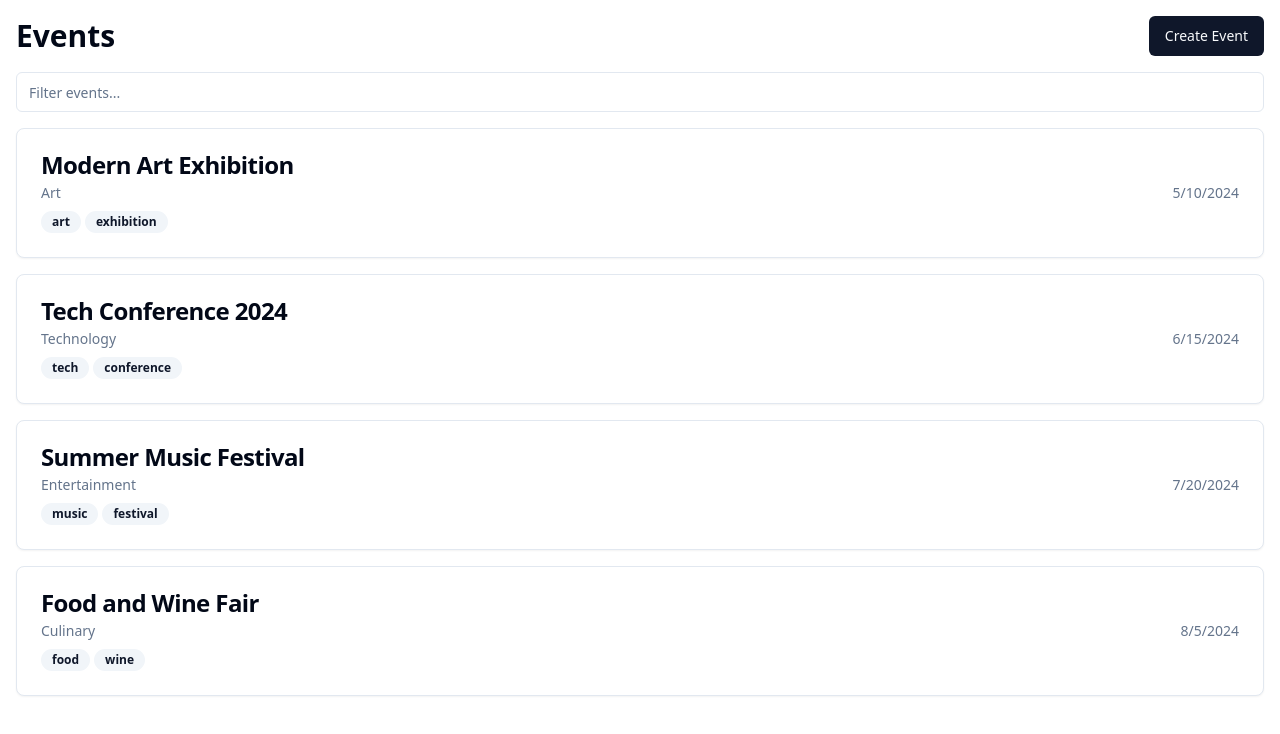
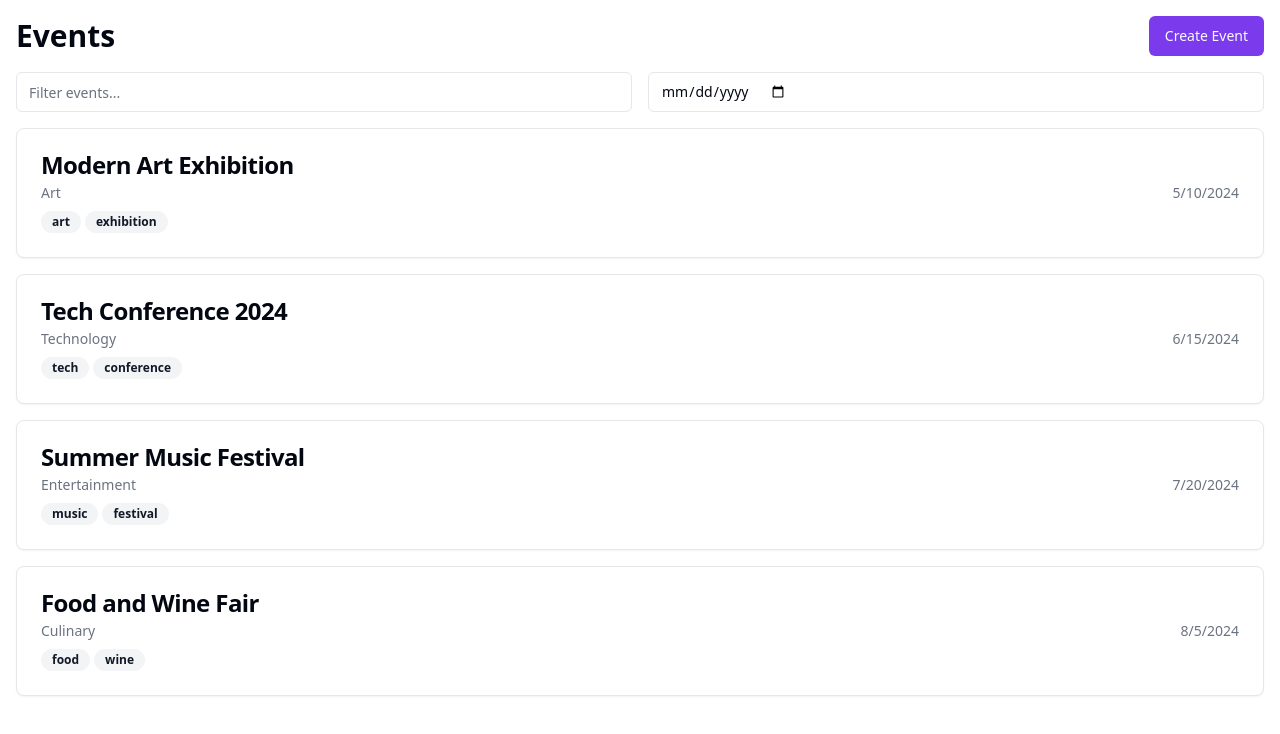
Before and after one commit to GPT-Engineer-App/event-chronicle-hub, a React (Vite) app: page /events in a window 1280 px wide. Shown: the top 734 px of the page. Built offline with nearby package versions, Linux system fonts and the light colour scheme.

Commit message:
Fix color generation and navigation
- Addressed issues with color generation in the application.
- Implemented functionality to navigate back to the main view when an event is pressed.
- Added a date filter to enhance event filtering capabilities.
[skip gpt_engineer]

```diff
--- a/src/components/EventList.jsx
+++ b/src/components/EventList.jsx
@@ -1,19 +1,28 @@
 import EventItem from './EventItem';
 
-const EventList = ({ events, filter }) => {
-  const filteredEvents = events.filter(event =>
-    event.name.toLowerCase().includes((filter || '').toLowerCase()) ||
-    event.category.toLowerCase().includes((filter || '').toLowerCase()) ||
-    event.tags.some(tag => tag.toLowerCase().includes((filter || '').toLowerCase()))
-  );
+const EventList = ({ events, textFilter, dateFilter }) => {
+  const filteredEvents = events.filter(event => {
+    const matchesText =
+      event.name.toLowerCase().includes((textFilter || '').toLowerCase()) ||
+      event.category.toLowerCase().includes((textFilter || '').toLowerCase()) ||
+      event.tags.some(tag => tag.toLowerCase().includes((textFilter || '').toLowerCase()));
+
+    const matchesDate = !dateFilter || event.date === dateFilter;
+
+    return matchesText && matchesDate;
+  });
 
   const sortedEvents = filteredEvents.sort((a, b) => new Date(a.date) - new Date(b.date));
 
   return (
     <div className="space-y-4">
-      {sortedEvents.map(event => (
-        <EventItem key={event.id} event={event} />
-      ))}
+      {sortedEvents.length > 0 ? (
+        sortedEvents.map(event => (
+          <EventItem key={event.id} event={event} />
+        ))
+      ) : (
+        <p>No events found matching the current filters.</p>
+      )}
     </div>
   );
 };
--- a/src/index.css
+++ b/src/index.css
@@ -5,64 +5,47 @@
 @layer base {
   :root {
     --background: 0 0% 100%;
-    --foreground: 222.2 84% 4.9%;
-
+    --foreground: 224 71.4% 4.1%;
     --card: 0 0% 100%;
-    --card-foreground: 222.2 84% 4.9%;
-
+    --card-foreground: 224 71.4% 4.1%;
     --popover: 0 0% 100%;
-    --popover-foreground: 222.2 84% 4.9%;
-
-    --primary: 222.2 47.4% 11.2%;
-    --primary-foreground: 210 40% 98%;
-
-    --secondary: 210 40% 96.1%;
-    --secondary-foreground: 222.2 47.4% 11.2%;
-
-    --muted: 210 40% 96.1%;
-    --muted-foreground: 215.4 16.3% 46.9%;
-
-    --accent: 210 40% 96.1%;
-    --accent-foreground: 222.2 47.4% 11.2%;
-
+    --popover-foreground: 224 71.4% 4.1%;
+    --primary: 262.1 83.3% 57.8%;
+    --primary-foreground: 210 20% 98%;
+    --secondary: 220 14.3% 95.9%;
+    --secondary-foreground: 220.9 39.3% 11%;
+    --muted: 220 14.3% 95.9%;
+    --muted-foreground: 220 8.9% 46.1%;
+    --accent: 220 14.3% 95.9%;
+    --accent-foreground: 220.9 39.3% 11%;
     --destructive: 0 84.2% 60.2%;
-    --destructive-foreground: 210 40% 98%;
-
-    --border: 214.3 31.8% 91.4%;
-    --input: 214.3 31.8% 91.4%;
-    --ring: 222.2 84% 4.9%;
-
+    --destructive-foreground: 210 20% 98%;
+    --border: 220 13% 91%;
+    --input: 220 13% 91%;
+    --ring: 262.1 83.3% 57.8%;
     --radius: 0.5rem;
   }
 
   .dark {
-    --background: 222.2 84% 4.9%;
-    --foreground: 210 40% 98%;
-
-    --card: 222.2 84% 4.9%;
-    --card-foreground: 210 40% 98%;
-
-    --popover: 222.2 84% 4.9%;
-    --popover-foreground: 210 40% 98%;
-
-    --primary: 210 40% 98%;
-    --primary-foreground: 222.2 47.4% 11.2%;
-
-    --secondary: 217.2 32.6% 17.5%;
-    --secondary-foreground: 210 40% 98%;
-
-    --muted: 217.2 32.6% 17.5%;
-    --muted-foreground: 215 20.2% 65.1%;
-
-    --accent: 217.2 32.6% 17.5%;
-    --accent-foreground: 210 40% 98%;
-
+    --background: 224 71.4% 4.1%;
+    --foreground: 210 20% 98%;
+    --card: 224 71.4% 4.1%;
+    --card-foreground: 210 20% 98%;
+    --popover: 224 71.4% 4.1%;
+    --popover-foreground: 210 20% 98%;
+    --primary: 263.4 70% 50.4%;
+    --primary-foreground: 210 20% 98%;
+    --secondary: 215 27.9% 16.9%;
+    --secondary-foreground: 210 20% 98%;
+    --muted: 215 27.9% 16.9%;
+    --muted-foreground: 217.9 10.6% 64.9%;
+    --accent: 215 27.9% 16.9%;
+    --accent-foreground: 210 20% 98%;
     --destructive: 0 62.8% 30.6%;
-    --destructive-foreground: 210 40% 98%;
-
-    --border: 217.2 32.6% 17.5%;
-    --input: 217.2 32.6% 17.5%;
-    --ring: 212.7 26.8% 83.9%;
+    --destructive-foreground: 210 20% 98%;
+    --border: 215 27.9% 16.9%;
+    --input: 215 27.9% 16.9%;
+    --ring: 263.4 70% 50.4%;
   }
 }
 
--- a/src/pages/EventPage.jsx
+++ b/src/pages/EventPage.jsx
@@ -1,10 +1,12 @@
-import { useParams } from 'react-router-dom';
+import { useParams, useNavigate } from 'react-router-dom';
 import { useState, useEffect } from 'react';
 import { Card, CardHeader, CardTitle, CardDescription, CardContent } from "@/components/ui/card";
 import { Badge } from "@/components/ui/badge";
+import { Button } from "@/components/ui/button";
 
 const EventPage = () => {
   const { id } = useParams();
+  const navigate = useNavigate();
   const [event, setEvent] = useState(null);
 
   useEffect(() => {
@@ -32,6 +34,7 @@ const EventPage = () => {
 
   return (
     <div className="container mx-auto p-4">
+      <Button onClick={() => navigate('/events')} className="mb-4">Back to Events</Button>
       <Card>
         <CardHeader>
           <CardTitle>{event.name}</CardTitle>
--- a/src/pages/Events.jsx
+++ b/src/pages/Events.jsx
@@ -7,7 +7,8 @@ import { Label } from "@/components/ui/label";
 import { useForm } from "react-hook-form";
 
 const Events = () => {
-  const [filter, setFilter] = useState('');
+  const [textFilter, setTextFilter] = useState('');
+  const [dateFilter, setDateFilter] = useState('');
   const [events, setEvents] = useState([
     { id: 1, name: 'Tech Conference 2024', category: 'Technology', date: '2024-06-15', tags: ['tech', 'conference'] },
     { id: 2, name: 'Summer Music Festival', category: 'Entertainment', date: '2024-07-20', tags: ['music', 'festival'] },
@@ -17,8 +18,12 @@ const Events = () => {
 
   const { register, handleSubmit, reset } = useForm();
 
-  const handleFilterChange = (e) => {
-    setFilter(e.target.value);
+  const handleTextFilterChange = (e) => {
+    setTextFilter(e.target.value);
+  };
+
+  const handleDateFilterChange = (e) => {
+    setDateFilter(e.target.value);
   };
 
   const onSubmit = (data) => {
@@ -65,14 +70,21 @@ const Events = () => {
           </DialogContent>
         </Dialog>
       </div>
-      <Input
-        type="text"
-        placeholder="Filter events..."
-        value={filter}
-        onChange={handleFilterChange}
-        className="mb-4"
-      />
-      <EventList events={events} filter={filter} />
+      <div className="flex space-x-4 mb-4">
+        <Input
+          type="text"
+          placeholder="Filter events..."
+          value={textFilter}
+          onChange={handleTextFilterChange}
+          className="flex-grow"
+        />
+        <Input
+          type="date"
+          value={dateFilter}
+          onChange={handleDateFilterChange}
+        />
+      </div>
+      <EventList events={events} textFilter={textFilter} dateFilter={dateFilter} />
     </div>
   );
 };
```
